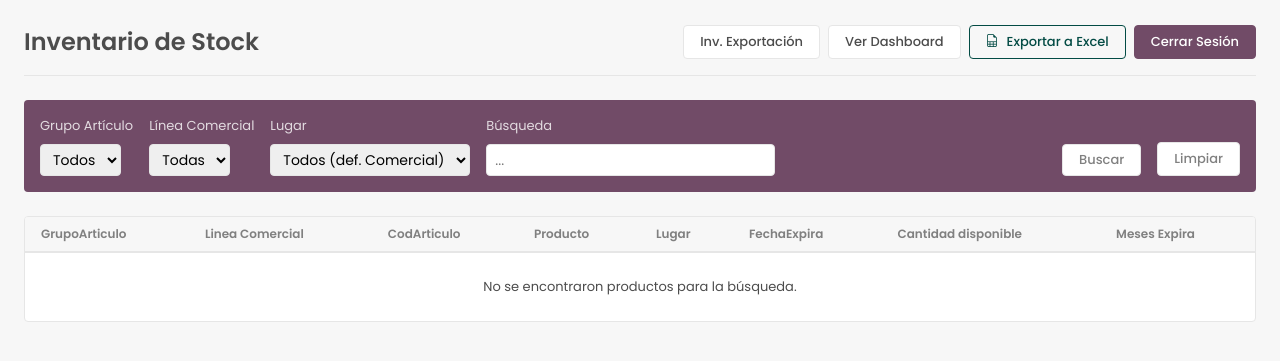
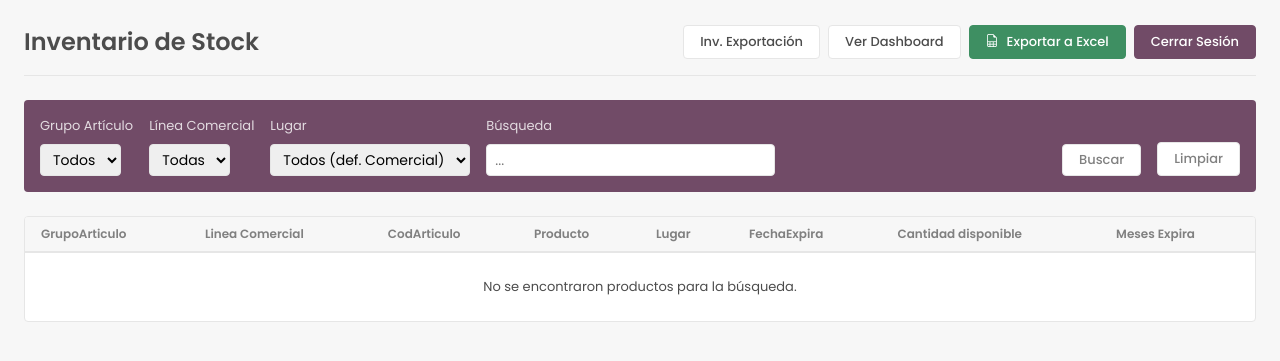
Before and after one commit to josemontero-agv/dashboard-Cobranzas, a Flask app: page / in a window 1280 px wide. Shown: the top 361 px of the page. Run offline with Flask 3, Linux system fonts and the light colour scheme; the visitor is signed in with stand-in values (Sample User, id 1).

Commit message:
Actualizacion de boton descarga excel

```diff
--- a/static/css/style.css
+++ b/static/css/style.css
@@ -5,6 +5,8 @@
     /* Paleta de Colores */
     --color-primary: #714B67;
     --color-primary-dark: #633f5a;
+    --color-excel-blue: #3e8f62; /* Verde de Excel */
+    --color-excel-blue-dark: #1A5D37;
     --color-text-primary: #4c4c4c;
     --color-text-secondary: #808080;
     --color-text-inverted: #ffffff;
@@ -136,12 +138,17 @@
 .btn.btn--excel {
     background-color: var(--color-excel-blue);
     border-color: var(--color-excel-blue);
-    color: rgb(3, 75, 68);
+    color: white;
 }
 .btn.btn--excel:hover {
     background-color: var(--color-excel-blue-dark);
     border-color: var(--color-excel-blue-dark);
 }
+/* Estilo para el icono dentro de un botón */
+.btn i {
+    margin-right: var(--space-2);
+}
+
 /* Estilo para el icono dentro de un botón */
 .btn i {
     margin-right: var(--space-2);
```
